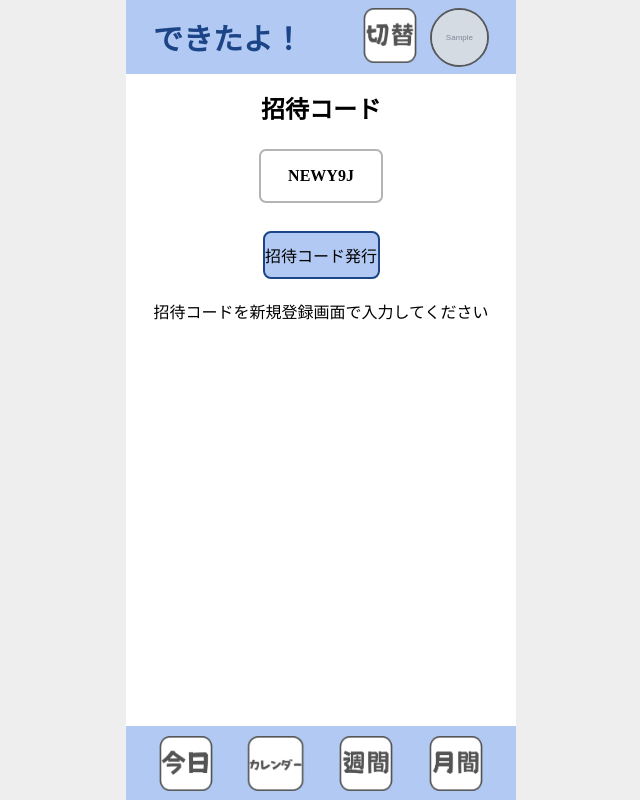
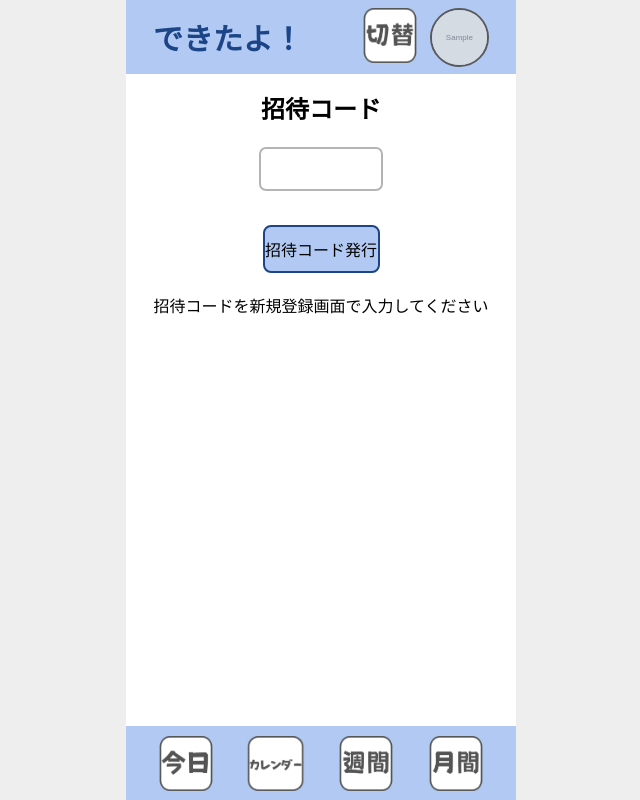
Before and after one commit to yomogi07dra-lu/dekitayo, a Django app: page /app/parent/invitation/ in a window 1280 px wide. Shown: the whole page, without its empty margins (319-959 px from the left). Run offline with Django 5.2, Linux system fonts and the light colour scheme; a user stored in the database is signed in; tables that the repository leaves empty hold one stand-in row (values such as "Sample post"); grey boxes marked "Sample" are stand-in pictures.

Commit message:
招待コードの表示修正・学習記録登録表示修正

```diff
--- a/dekitayoproject/app/static/css/parent/invitation.css
+++ b/dekitayoproject/app/static/css/parent/invitation.css
@@ -1,8 +1,23 @@
 
-.invite-outline{
+.invite-outline {
     outline: 2px solid #b4b4b4;
     border-radius: 5px;
-    margin: 18px auto;
     width: 120px;
+    height: 40px;
+    margin: 0 auto;
     box-sizing: border-box;
+
+    display: flex;
+    align-items: center;
+    justify-content: center;
+    margin: 16px auto 24px;
 }
+
+.invite-outline p {
+    margin: 0;
+}
+
+.invite-placeholder {
+    visibility: hidden;
+    height: 1em; /* 高さだけ確保 */
+}
--- a/dekitayoproject/app/templates/app/parent/invitation.html
+++ b/dekitayoproject/app/templates/app/parent/invitation.html
@@ -11,7 +11,9 @@
 
 <div class="invite-outline">
     {% if invite %}
-        <p><strong>{{ invite.code }}</strong></p>
+        <p class="invite-code">{{ invite.code }}</p>
+    {% else %}
+        <p class="invite-placeholder">&nbsp;</p> {# &nbsp; は「高さを保つための空白」 #}
     {% endif %}
 </div>
 
--- a/dekitayoproject/app/templates/app/parent/mypage.html
+++ b/dekitayoproject/app/templates/app/parent/mypage.html
@@ -37,7 +37,7 @@
     <a href="{% url 'parent_icon_change' %}" class="menu-item">アイコン変更</a>
     <a href="{% url 'parent_email_change' %}" class="menu-item">メールアドレス変更</a>
     <a href="{% url 'parent_password_change' %}" class="menu-item">パスワード変更</a>
-    <a href="{% url 'parent_family_list' %}" class="menu-item">家族一覧</a>
+    <a href="{% url 'parent_family_list' %}" class="menu-item">家族アカウント一覧</a>
     <a href="{% url 'invitation' %}" class="menu-item">招待コード</a>
     <button type="button" class="btn btn-danger menu-item logout-item" id="open-logout">ログアウト</button>
 
--- a/dekitayoproject/app/views/parent.py
+++ b/dekitayoproject/app/views/parent.py
@@ -10,6 +10,7 @@ from .. forms import ItemForm, ParentCommentForm, EmailChangeForm, PasswordChang
 import calendar
 from .. utils import generate_invite_code
 from .utils import get_target_child
+
 
 
 # 保護者学習項目登録・子ども学習記録・子どもホーム画面・保護者ホーム画面共通
@@ -548,18 +549,23 @@ def invitation(request):
         return redirect('parent_mypage')
 
     family = member.family
-    invite = Invitation.objects.filter(family=family).first()
+    invite = None
 
-    if invite is None:
-        invite = Invitation.objects.create(
-            family=family,
-            code=generate_invite_code(),
-            is_active=True
-        )
-    else:
-        invite.code = generate_invite_code()
-        invite.is_active = True
-        invite.save()
+    # 発行ボタンを押したときだけ発行
+    if request.method == "POST":
+        invite = Invitation.objects.filter(family=family).first()
+
+        if invite is None:
+            invite = Invitation.objects.create(
+                family=family,
+                code=generate_invite_code(),
+                is_active=True
+            )
+        else:
+            invite.code = generate_invite_code()
+            invite.is_active = True
+            invite.save()
+
 
     return render(request, 'app/parent/invitation.html', {
         'invite': invite
```
Also changed, not shown: dekitayoproject/app/static/css/child/record.css (+11 -1 lines), dekitayoproject/app/templates/app/child/record.html (+8 -2 lines).
